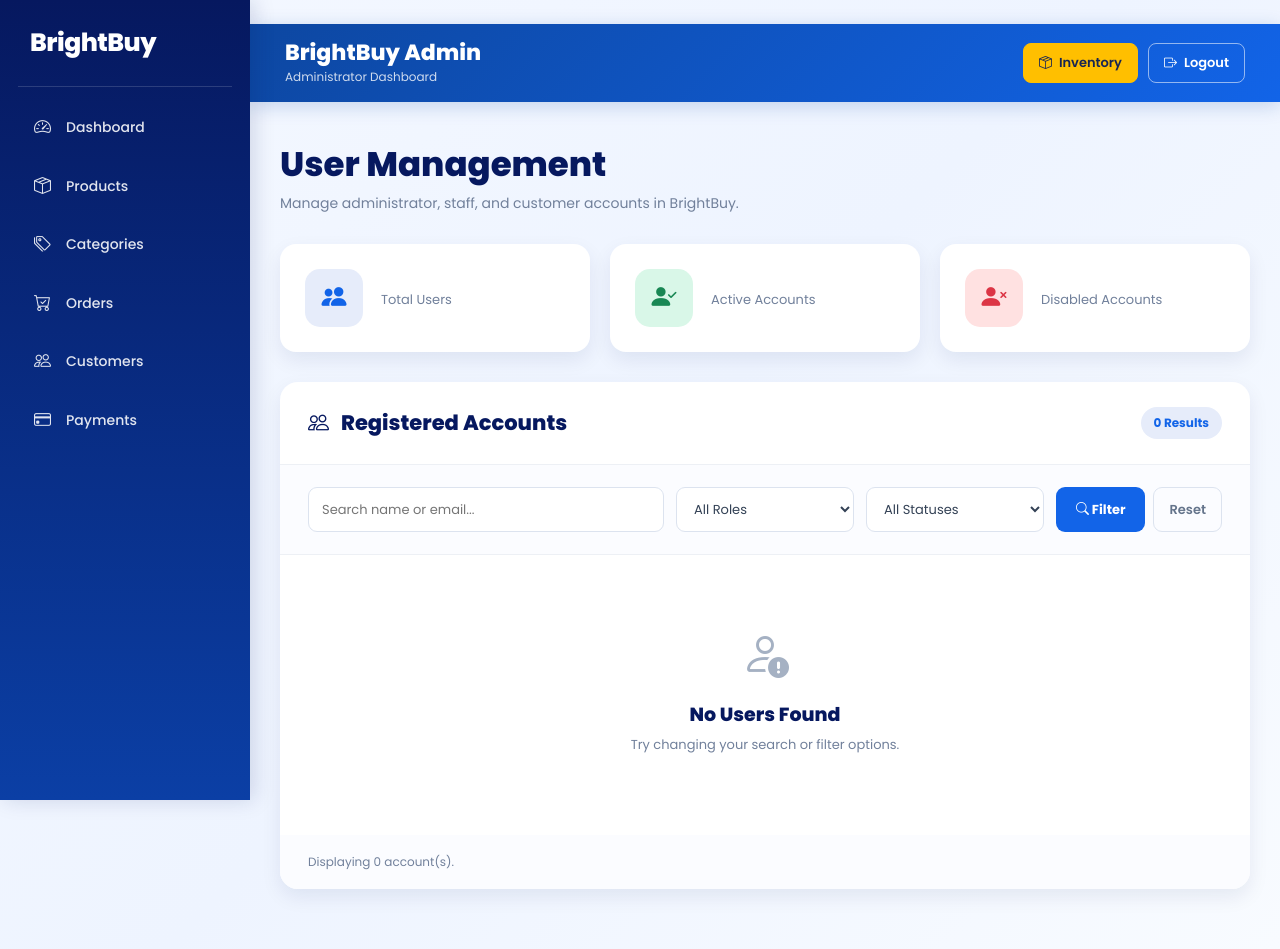
After one commit to johnmichaellozada/BrightBuy, a Symfony app: template templates/user_management/index.html.twig in a window 1280 px wide. The commit adds this page. Run offline with Twig, Linux system fonts and the light colour scheme; the template is opened without the code that fills it, so the values that code supplies are empty; some libraries are stand-ins or nearby versions.

Commit message:
Implement admin user management listing and filters

```diff
--- a/templates/partials/sidebar.html.twig
+++ b/templates/partials/sidebar.html.twig
@@ -5,40 +5,57 @@
     </div>
 
     <nav class="sidebar-nav">
+
+        {# Dashboard #}
         <a href="{{ path('app_dashboard') }}"
            class="{{ app.request.attributes.get('_route') == 'app_dashboard' ? 'active' : '' }}">
             <i class="bi bi-speedometer2"></i>
             Dashboard
         </a>
 
+        {# Products #}
         <a href="{{ path('app_product_index') }}"
            class="{{ app.request.attributes.get('_route') starts with 'app_product_' ? 'active' : '' }}">
             <i class="bi bi-box-seam"></i>
             Products
         </a>
 
+        {# Categories #}
         <a href="{{ path('app_category_index') }}"
            class="{{ app.request.attributes.get('_route') starts with 'app_category_' ? 'active' : '' }}">
             <i class="bi bi-tags"></i>
             Categories
         </a>
 
+        {# Orders #}
         <a href="{{ path('app_orders') }}"
            class="{{ app.request.attributes.get('_route') == 'app_orders' ? 'active' : '' }}">
             <i class="bi bi-cart-check"></i>
             Orders
         </a>
 
+        {# Customers #}
         <a href="{{ path('app_customers') }}"
            class="{{ app.request.attributes.get('_route') == 'app_customers' ? 'active' : '' }}">
             <i class="bi bi-people"></i>
             Customers
         </a>
 
+        {# User Management - Admin Only #}
+        {% if is_granted('ROLE_ADMIN') %}
+            <a href="{{ path('app_user_management') }}"
+               class="{{ app.request.attributes.get('_route') starts with 'app_user_management' ? 'active' : '' }}">
+                <i class="bi bi-person-gear"></i>
+                User Management
+            </a>
+        {% endif %}
+
+        {# Payments #}
         <a href="{{ path('app_payments') }}"
            class="{{ app.request.attributes.get('_route') == 'app_payments' ? 'active' : '' }}">
             <i class="bi bi-credit-card"></i>
             Payments
         </a>
+
     </nav>
 </aside>
--- /dev/null
+++ b/templates/user_management/index.html.twig
@@ -0,0 +1,544 @@
+
+{% extends 'base.html.twig' %}
+
+{% block title %}User Management | BrightBuy{% endblock %}
+
+{% block body %}
+
+<style>
+    .users-container {
+        width: 100%;
+        max-width: 1350px;
+        margin: auto;
+        padding: 42px 30px 60px;
+    }
+
+    .users-heading {
+        margin-bottom: 30px;
+    }
+
+    .users-heading h1 {
+        color: #06185f;
+        font-size: 34px;
+        font-weight: 800;
+        margin: 0;
+    }
+
+    .users-heading p {
+        color: #71809b;
+        font-size: 14px;
+        margin-top: 8px;
+    }
+
+    .user-stats {
+        display: grid;
+        grid-template-columns: repeat(3, 1fr);
+        gap: 20px;
+        margin-bottom: 30px;
+    }
+
+    .user-stat-card {
+        display: flex;
+        align-items: center;
+        gap: 18px;
+        padding: 25px;
+        background: #ffffff;
+        border-radius: 16px;
+        box-shadow: 0 8px 20px rgba(4,24,91,0.08);
+    }
+
+    .user-stat-icon {
+        width: 58px;
+        height: 58px;
+        min-width: 58px;
+        display: flex;
+        align-items: center;
+        justify-content: center;
+        border-radius: 15px;
+        font-size: 25px;
+    }
+
+    .user-stat-icon.total {
+        background: #e6ecfa;
+        color: #1264e8;
+    }
+
+    .user-stat-icon.active {
+        background: #d9f7e8;
+        color: #198754;
+    }
+
+    .user-stat-icon.disabled {
+        background: #ffe1e1;
+        color: #dc3545;
+    }
+
+    .user-stat-card h2 {
+        color: #06185f;
+        font-size: 30px;
+        font-weight: 800;
+        margin: 0;
+    }
+
+    .user-stat-card p {
+        color: #71809b;
+        font-size: 13px;
+        margin: 4px 0 0;
+    }
+
+    .users-panel {
+        background: #ffffff;
+        border-radius: 18px;
+        box-shadow: 0 8px 20px rgba(4,24,91,0.08);
+        overflow: hidden;
+    }
+
+    .users-panel-header {
+        display: flex;
+        justify-content: space-between;
+        align-items: center;
+        padding: 25px 28px;
+        border-bottom: 1px solid #edf0f5;
+    }
+
+    .users-panel-header h2 {
+        color: #06185f;
+        font-size: 21px;
+        font-weight: 800;
+        margin: 0;
+    }
+
+    .users-count {
+        background: #e6ecfa;
+        color: #1264e8;
+        padding: 7px 13px;
+        border-radius: 20px;
+        font-size: 12px;
+        font-weight: 700;
+    }
+
+    .users-filters {
+        display: grid;
+        grid-template-columns: 2fr 1fr 1fr auto;
+        gap: 12px;
+        padding: 22px 28px;
+        background: #fbfcff;
+        border-bottom: 1px solid #edf0f5;
+    }
+
+    .users-filters input,
+    .users-filters select {
+        width: 100%;
+        min-width: 0;
+        padding: 11px 13px;
+        border: 1px solid #dce3ef;
+        border-radius: 9px;
+        outline: none;
+        font-family: inherit;
+        font-size: 13px;
+        color: #334155;
+        background: #ffffff;
+    }
+
+    .users-filters input:focus,
+    .users-filters select:focus {
+        border-color: #1264e8;
+        box-shadow: 0 0 0 3px rgba(18,100,232,0.10);
+    }
+
+    .filter-btn {
+        padding: 11px 20px;
+        background: #1264e8;
+        color: #ffffff;
+        border: none;
+        border-radius: 9px;
+        font-size: 13px;
+        font-weight: 700;
+        cursor: pointer;
+    }
+
+    .filter-btn:hover {
+        background: #06185f;
+    }
+
+    .reset-btn {
+        display: inline-flex;
+        align-items: center;
+        justify-content: center;
+        padding: 11px 15px;
+        border: 1px solid #dce3ef;
+        border-radius: 9px;
+        color: #64748b;
+        font-size: 13px;
+        font-weight: 600;
+    }
+
+    .reset-btn:hover {
+        background: #f1f5f9;
+        color: #06185f;
+    }
+
+    .users-table-wrapper {
+        width: 100%;
+        overflow-x: auto;
+    }
+
+    .users-table {
+        width: 100%;
+        border-collapse: collapse;
+        min-width: 800px;
+    }
+
+    .users-table thead {
+        background: #f5f8ff;
+    }
+
+    .users-table th {
+        padding: 16px 20px;
+        text-align: left;
+        color: #71809b;
+        font-size: 11px;
+        font-weight: 700;
+        text-transform: uppercase;
+        letter-spacing: 0.5px;
+        white-space: nowrap;
+    }
+
+    .users-table td {
+        padding: 17px 20px;
+        border-bottom: 1px solid #edf0f5;
+        color: #334155;
+        font-size: 13px;
+        vertical-align: middle;
+    }
+
+    .users-table tbody tr:hover {
+        background: #f8faff;
+    }
+
+    .user-info {
+        display: flex;
+        align-items: center;
+        gap: 12px;
+    }
+
+    .user-avatar {
+        width: 42px;
+        height: 42px;
+        min-width: 42px;
+        display: flex;
+        align-items: center;
+        justify-content: center;
+        border-radius: 50%;
+        background: #e6ecfa;
+        color: #1264e8;
+        border: 2px solid #ffbf00;
+        font-weight: 800;
+        font-size: 14px;
+    }
+
+    .user-name {
+        color: #06185f;
+        font-weight: 700;
+        font-size: 13px;
+    }
+
+    .user-email {
+        color: #8a96a9;
+        font-size: 11px;
+        margin-top: 3px;
+    }
+
+    .role-badge,
+    .status-badge {
+        display: inline-block;
+        padding: 6px 11px;
+        border-radius: 20px;
+        font-size: 11px;
+        font-weight: 700;
+        text-transform: capitalize;
+        white-space: nowrap;
+    }
+
+    .role-admin {
+        background: #fff1cc;
+        color: #936500;
+    }
+
+    .role-staff {
+        background: #e5edff;
+        color: #2458b5;
+    }
+
+    .role-customer {
+        background: #eee7ff;
+        color: #6941a5;
+    }
+
+    .status-active {
+        background: #d9f7e8;
+        color: #198754;
+    }
+
+    .status-disabled {
+        background: #ffe1e1;
+        color: #dc3545;
+    }
+
+    .empty-users {
+        padding: 65px 20px;
+        text-align: center;
+    }
+
+    .empty-users i {
+        display: block;
+        color: #a5b1c3;
+        font-size: 48px;
+        margin-bottom: 12px;
+    }
+
+    .empty-users h3 {
+        color: #06185f;
+        font-size: 19px;
+        font-weight: 800;
+    }
+
+    .empty-users p {
+        color: #71809b;
+        font-size: 13px;
+    }
+
+    .users-footer {
+        padding: 18px 28px;
+        color: #71809b;
+        font-size: 12px;
+        background: #fbfcff;
+    }
+
+    @media (max-width: 1000px) {
+        .user-stats {
+            grid-template-columns: repeat(2, 1fr);
+        }
+
+        .users-filters {
+            grid-template-columns: 1fr 1fr;
+        }
+    }
+
+    @media (max-width: 600px) {
+        .users-container {
+            padding: 28px 15px 40px;
+        }
+
+        .users-heading h1 {
+            font-size: 27px;
+        }
+
+        .user-stats {
+            grid-template-columns: 1fr;
+        }
+
+        .users-filters {
+            grid-template-columns: 1fr;
+        }
+
+        .users-panel-header {
+            padding: 20px;
+        }
+    }
+</style>
+
+<div class="users-container">
+
+    {# Page Heading #}
+    <div class="users-heading">
+        <h1>User Management</h1>
+        <p>Manage administrator, staff, and customer accounts in BrightBuy.</p>
+    </div>
+
+    {# Summary Cards #}
+    <div class="user-stats">
+
+        <div class="user-stat-card">
+            <div class="user-stat-icon total">
+                <i class="bi bi-people-fill"></i>
+            </div>
+            <div>
+                <h2>{{ totalUsers }}</h2>
+                <p>Total Users</p>
+            </div>
+        </div>
+
+        <div class="user-stat-card">
+            <div class="user-stat-icon active">
+                <i class="bi bi-person-check-fill"></i>
+            </div>
+            <div>
+                <h2>{{ activeUsers }}</h2>
+                <p>Active Accounts</p>
+            </div>
+        </div>
+
+        <div class="user-stat-card">
+            <div class="user-stat-icon disabled">
+                <i class="bi bi-person-x-fill"></i>
+            </div>
+            <div>
+                <h2>{{ inactiveUsers }}</h2>
+                <p>Disabled Accounts</p>
+            </div>
+        </div>
+
+    </div>
+
+    {# User Management Table #}
+    <div class="users-panel">
+
+        <div class="users-panel-header">
+            <h2>
+                <i class="bi bi-people me-2"></i>
+                Registered Accounts
+            </h2>
+
+            <span class="users-count">
+                {{ users|length }} Results
+            </span>
+        </div>
+
+        {# Search and Filters #}
+        <form method="GET"
+              action="{{ path('app_user_management') }}"
+              class="users-filters">
+
+            <input
+                type="search"
+                name="search"
+                placeholder="Search name or email..."
+                value="{{ search }}"
+            >
+
+            <select name="role">
+                <option value="">All Roles</option>
+                <option value="admin" {{ selectedRole == 'admin' ? 'selected' : '' }}>Admin</option>
+                <option value="staff" {{ selectedRole == 'staff' ? 'selected' : '' }}>Staff</option>
+                <option value="customer" {{ selectedRole == 'customer' ? 'selected' : '' }}>Customer</option>
+            </select>
+
+            <select name="status">
+                <option value="">All Statuses</option>
+                <option value="active" {{ selectedStatus == 'active' ? 'selected' : '' }}>Active</option>
+                <option value="disabled" {{ selectedStatus == 'disabled' ? 'selected' : '' }}>Disabled</option>
+            </select>
+
+            <div style="display:flex; gap:8px;">
+                <button type="submit" class="filter-btn">
+                    <i class="bi bi-search"></i> Filter
+                </button>
+
+                <a href="{{ path('app_user_management') }}" class="reset-btn">
+                    Reset
+                </a>
+            </div>
+
+        </form>
+
+        {# Accounts Table #}
+        <div class="users-table-wrapper">
+
+            {% if users is not empty %}
+
+                <table class="users-table">
+
+                    <thead>
+                        <tr>
+                            <th>User</th>
+                            <th>Phone</th>
+                            <th>Role</th>
+                            <th>Status</th>
+                            <th>Date Registered</th>
+                        </tr>
+                    </thead>
+
+                    <tbody>
+
+                        {% for user in users %}
+
+                            <tr>
+                                <td>
+                                    <div class="user-info">
+
+                                        <div class="user-avatar">
+                                            {{ user.firstName|default('U')|first|upper }}{{ user.lastName|default('')|first|upper }}
+                                        </div>
+
+                                        <div>
+                                            <div class="user-name">
+                                                {{ user.firstName }} {{ user.lastName }}
+                                            </div>
+
+                                            <div class="user-email">
+                                                {{ user.email }}
+                                            </div>
+                                        </div>
+
+                                    </div>
+                                </td>
+
+                                <td>
+                                    {{ user.phone ?: 'Not provided' }}
+                                </td>
+
+                                <td>
+                                    {% set normalizedRole = user.role|lower|replace({'role_': ''}) %}
+
+                                    <span class="role-badge role-{{ normalizedRole }}">
+                                        {{ normalizedRole }}
+                                    </span>
+                                </td>
+
+                                <td>
+                                    {% if user.isActive %}
+                                        <span class="status-badge status-active">
+                                            <i class="bi bi-check-circle-fill"></i>
+                                            Active
+                                        </span>
+                                    {% else %}
+                                        <span class="status-badge status-disabled">
+                                            <i class="bi bi-x-circle-fill"></i>
+                                            Disabled
+                                        </span>
+                                    {% endif %}
+                                </td>
+
+                                <td>
+                                    {{ user.createdAt ? user.createdAt|date('M d, Y') : 'N/A' }}
+                                </td>
+                            </tr>
+
+                        {% endfor %}
+
+                    </tbody>
+
+                </table>
+
+            {% else %}
+
+                <div class="empty-users">
+                    <i class="bi bi-person-exclamation"></i>
+                    <h3>No Users Found</h3>
+                    <p>Try changing your search or filter options.</p>
+                </div>
+
+            {% endif %}
+
+        </div>
+
+        <div class="users-footer">
+            Displaying {{ users|length }} account(s).
+        </div>
+
+    </div>
+
+</div>
+
+{% endblock %}
```
Also changed, not shown: migrations/Version20261111054042.php (added, +31 -0 lines), src/Controller/UserManagementController.php (added, +57 -0 lines), src/Entity/User.php (+15 -0 lines), src/Repository/UserRepository.php (+82 -1 lines).
